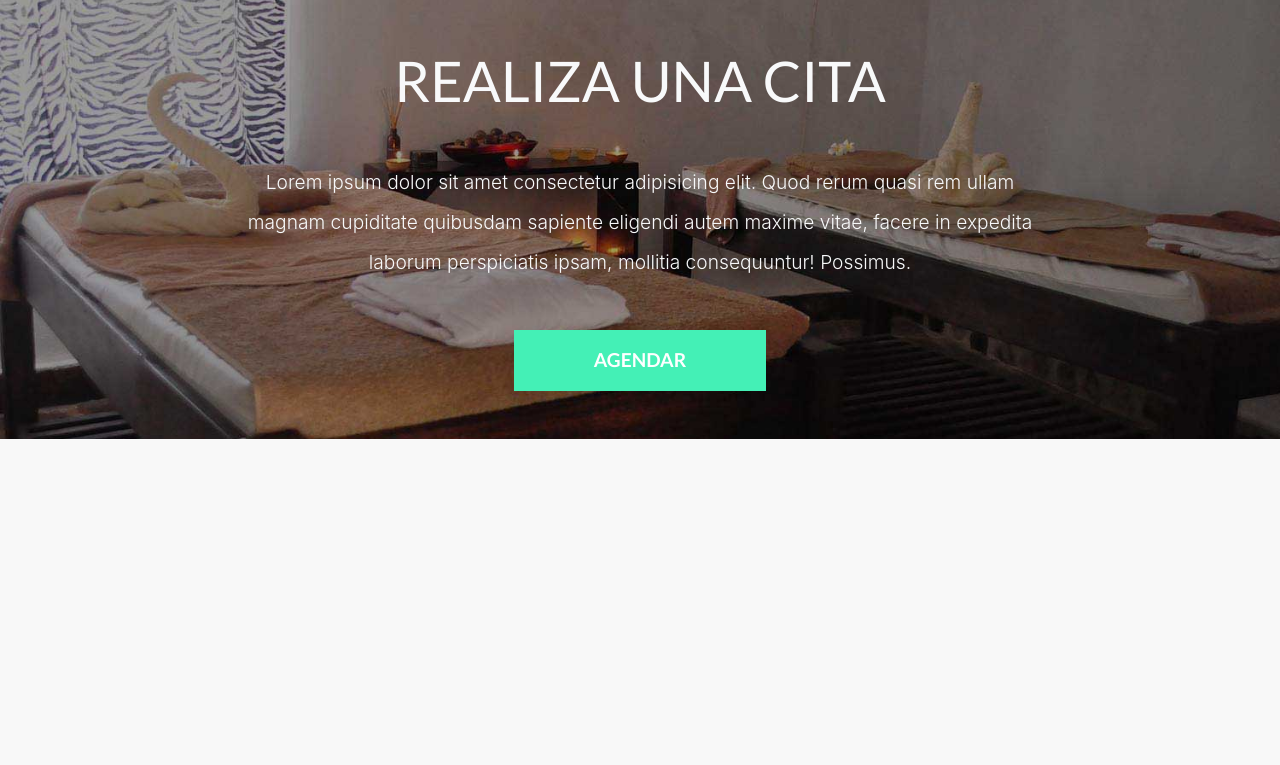
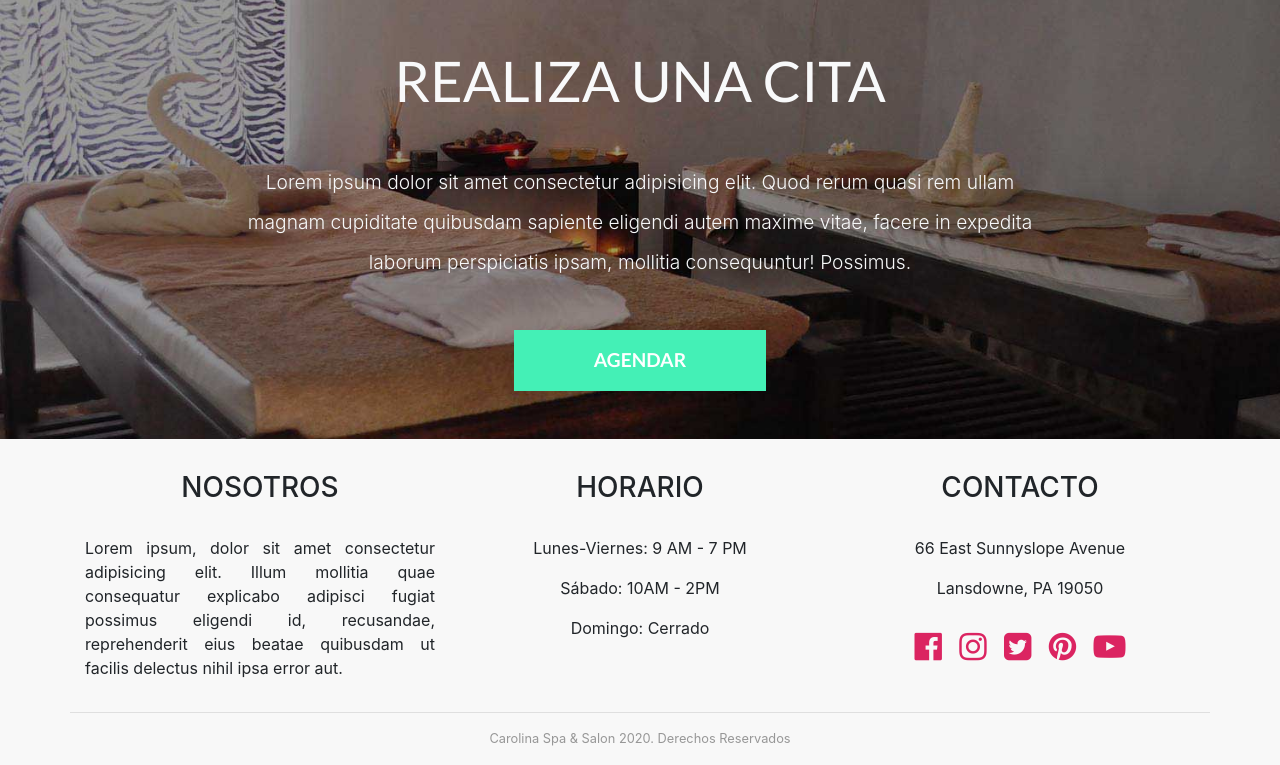
Before and after one commit to marcoAspeitia31/carolina-spa, a PHP site: page / in a window 1280 px wide. Shown: the part 3151-3916 px from the top of the page. Before the commit the page ends 3590 px from the top, so only its background shows below. Run offline with PHP 8.4, Linux system fonts and the light colour scheme; some web fonts are replaced.

Commit message:
Creating the footer, class 46

```diff
--- a/css/styles.css
+++ b/css/styles.css
@@ -196,3 +196,9 @@ body{
     font-size: 1.2rem;
     line-height: 2.5rem;
 }
+
+/* Footer */
+.copyright{
+    color: #979797;
+    font-size: .8rem;
+}
--- a/index.html
+++ b/index.html
@@ -328,6 +328,59 @@
         </div>
     </div><!-- Call to action end -->
 
+    <footer class="site-footer pt-3 mt-3">
+        <div class="container">
+            <div class="row">
+                <div class="col-md-4">
+                    <h3 class="text-uppercase text-center pb-4">Nosotros</h3>
+                    <p class="text-justify">Lorem ipsum, dolor sit amet consectetur adipisicing elit. Illum mollitia
+                        quae consequatur explicabo adipisci fugiat possimus eligendi id, recusandae, reprehenderit eius
+                        beatae quibusdam ut facilis delectus nihil ipsa error aut.</p>
+                </div>
+                <div class="col-md-4 text-center">
+                    <h3 class="text-uppercase pb-4">Horario</h3>
+                    <p>Lunes-Viernes: 9 AM - 7 PM</p>
+                    <p>Sábado: 10AM - 2PM</p>
+                    <p>Domingo: Cerrado</p>
+                </div>
+                <div class="col-md-4 text-center">
+                    <h3 class="text-uppercase pb-4">Contacto</h3>
+                    <p>66 East Sunnyslope Avenue</p>
+                    <p>Lansdowne, PA 19050</p>
+                    <nav class="social-icons">
+                        <ul class="">
+                            <li>
+                                <a href="https://facebook.com">
+                                    <span class="sr-only">Facebook </span>
+                                </a>
+                            </li>
+                            <li><a href="https://instagram.com">
+                                    <span class="sr-only">Instagram </span>
+                                </a>
+                            </li>
+                            <li>
+                                <a href="https://twitter.com">
+                                    <span class="sr-only">Twitter </span>
+                                </a>
+                            </li>
+                            <li>
+                                <a href="https://pinterest.com">
+                                    <span class="sr-only">Pinterest </span>
+                                </a>
+                            </li>
+                            <li>
+                                <a href="https://youtube.com">
+                                    <span class="sr-only">YouTube </span>
+                                </a>
+                            </li>
+                        </ul>
+                    </nav><!-- social-icons end -->
+                </div><!-- col-md-4 end -->
+                <hr class="w-100">
+                <p class="text-center copyright w-100">Carolina Spa & Salon 2020. Derechos Reservados</p>
+            </div><!-- row end -->
+        </div>
+    </footer>
     <script src="js/jquery-3.5.1.slim.min.js"></script>
     <script src="js/popper.min.js"></script>
     <script src="js/bootstrap.min.js"></script>
```
